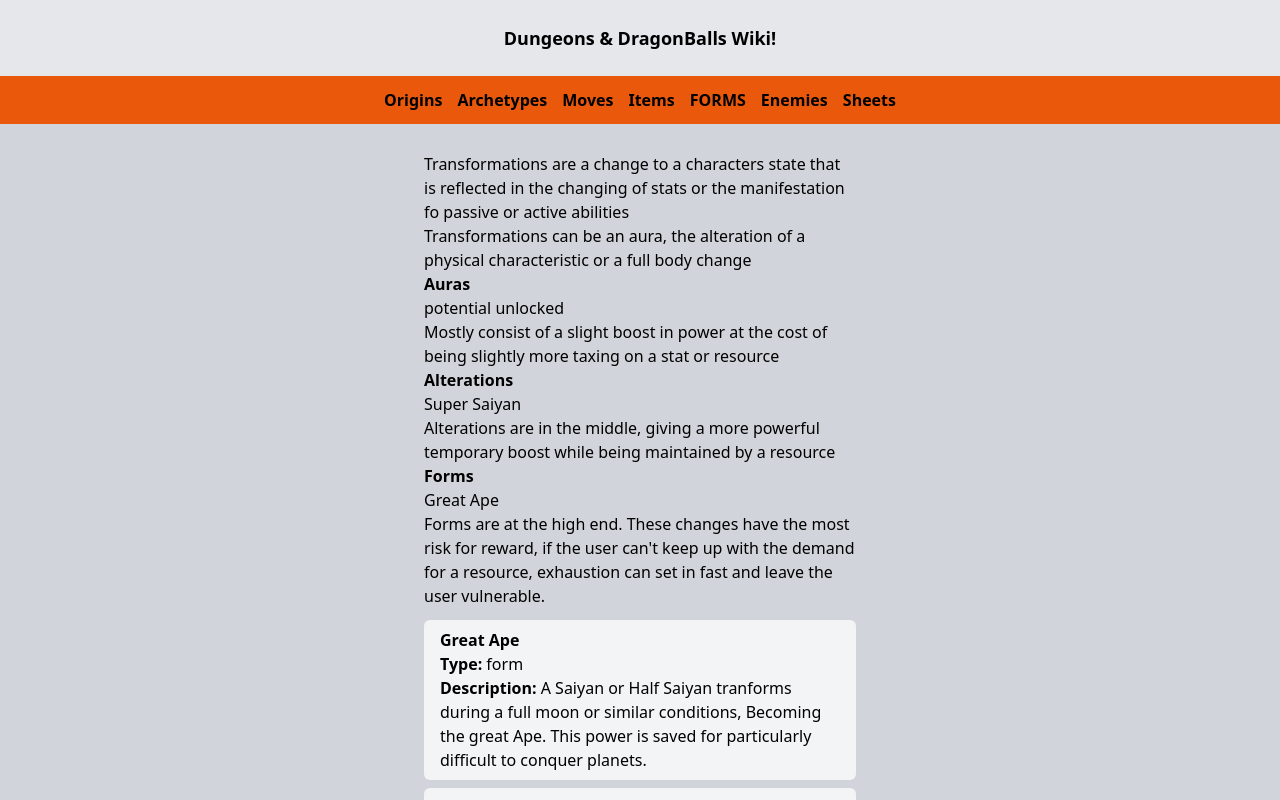
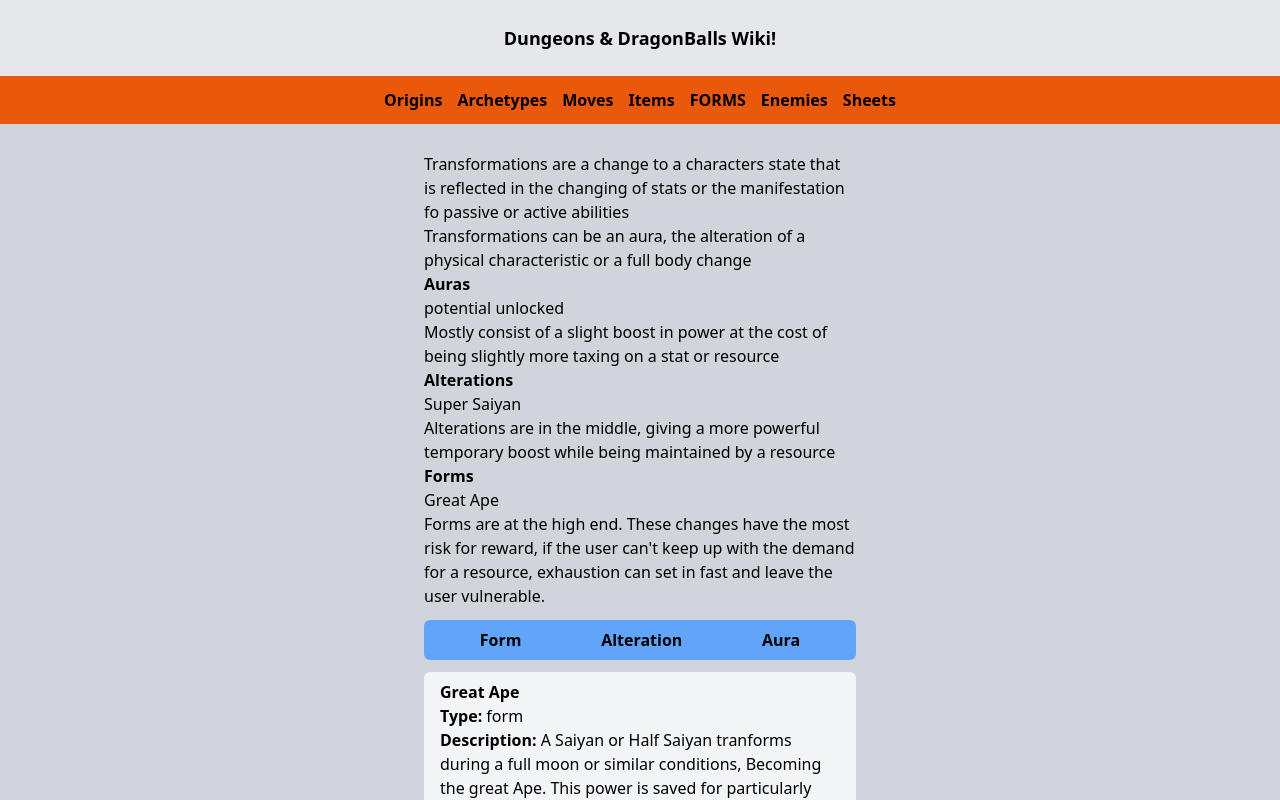
Before and after one commit to KylePep/ddbwiki, a Next.js app: page /forms in a window 1280 px wide. Shown: the top 800 px of the page. Built offline with nearby package versions, Linux system fonts and the light colour scheme.

Commit message:
Added filtering to Forms, adjusted flex

```diff
--- a/app/forms/page.tsx
+++ b/app/forms/page.tsx
@@ -1,9 +1,26 @@
 'use client'
 
 import { FORM_TYPES } from '@/shared/constants'
-import React from 'react'
+import React, { useState } from 'react'
 
 export default function formPage() {
+  const [sortedBy, setSortedBy] = useState("none")
+  let FORMS = FORM_TYPES
+
+  if(sortedBy == "none"){
+    FORMS = FORM_TYPES
+  } else if (sortedBy == "Form"){
+    FORMS = FORM_TYPES.filter((m)=> m.type == "form")
+  } else if (sortedBy == "Alteration"){
+    FORMS = FORM_TYPES.filter((m)=>m.type == "alteration")
+  } else if (sortedBy == "Aura"){
+    FORMS = FORM_TYPES.filter((m)=>m.type == "aura")
+  }
+
+  const sortBy = ( sortBy: string) =>{
+    if (sortedBy === sortBy) sortBy = "none"
+    setSortedBy(sortBy)
+  }
   return (
     <main>
       <div className='mb-3'>
@@ -19,12 +36,17 @@ export default function formPage() {
         <p>Great Ape</p>
         <p>Forms are at the high end. These changes have the most risk for reward, if the user {`can't`} keep up with the demand for a resource, exhaustion can set in fast and leave the user vulnerable.</p>
       </div>
+      <div className="flex justify-around my-3 font-bold bg-blue-400 px-4 py-2 rounded-md ">
+          {["Form", "Alteration", "Aura"].map((sort: any) => (
+            <button className="hover:text-white" onClick={()=>sortBy(sort)} key={sort}>{sort}</button>
+          ))}
+        </div>
       <div>
-      {FORM_TYPES.map((move: any)=>(
-          <div key={move.id} className='bg-gray-100 rounded-md px-4 py-2 mb-2'>
-                <h2 className='font-bold'>{move.title}</h2>
-                <h3><span className='font-semibold'>Type: </span>{move.type}</h3>
-                <p><span className='font-semibold'>Description: </span>{move.description}</p>
+      {FORMS.map((form: any)=>(
+          <div key={form.id} className='bg-gray-100 rounded-md px-4 py-2 mb-2'>
+                <h2 className='font-bold'>{form.title}</h2>
+                <h3><span className='font-semibold'>Type: </span>{form.type}</h3>
+                <p><span className='font-semibold'>Description: </span>{form.description}</p>
           </div>
               ))}
       </div>
--- a/app/items/page.tsx
+++ b/app/items/page.tsx
@@ -31,7 +31,7 @@ export default function page() {
 <main>
 <div>
         <h1 className='mb-3'>Items to be equipped or used during your adventures in Dungeons and DragonBalls!</h1>
-        <div className="flex justify-between my-3 font-bold bg-blue-400 px-4 py-2 rounded-md ">
+        <div className="flex justify-around my-3 font-bold bg-blue-400 px-4 py-2 rounded-md ">
           {["Equipment", "Item", "Head", "Body", "Weapon", "Consumable"].map((sort: any) => (
             <button className="hover:text-white" onClick={()=>sortBy(sort)} key={sort}>{sort}</button>
           ))}
--- a/app/moves/page.tsx
+++ b/app/moves/page.tsx
@@ -28,7 +28,7 @@ export default function movesPage() {
     <main>
       <div>
         <h1 className='mb-3'>The moves a character can perform on their adventure in Dungeons and DragonBalls!</h1>
-        <div className="flex justify-between my-3 font-bold bg-blue-400 px-4 py-2 rounded-md ">
+        <div className="flex justify-around my-3 font-bold bg-blue-400 px-4 py-2 rounded-md ">
           {["Attack", "Support", "Physical", "Energy"].map((sort: any) => (
             <button className="hover:text-white" onClick={()=>sortBy(sort)} key={sort}>{sort}</button>
           ))}
```
